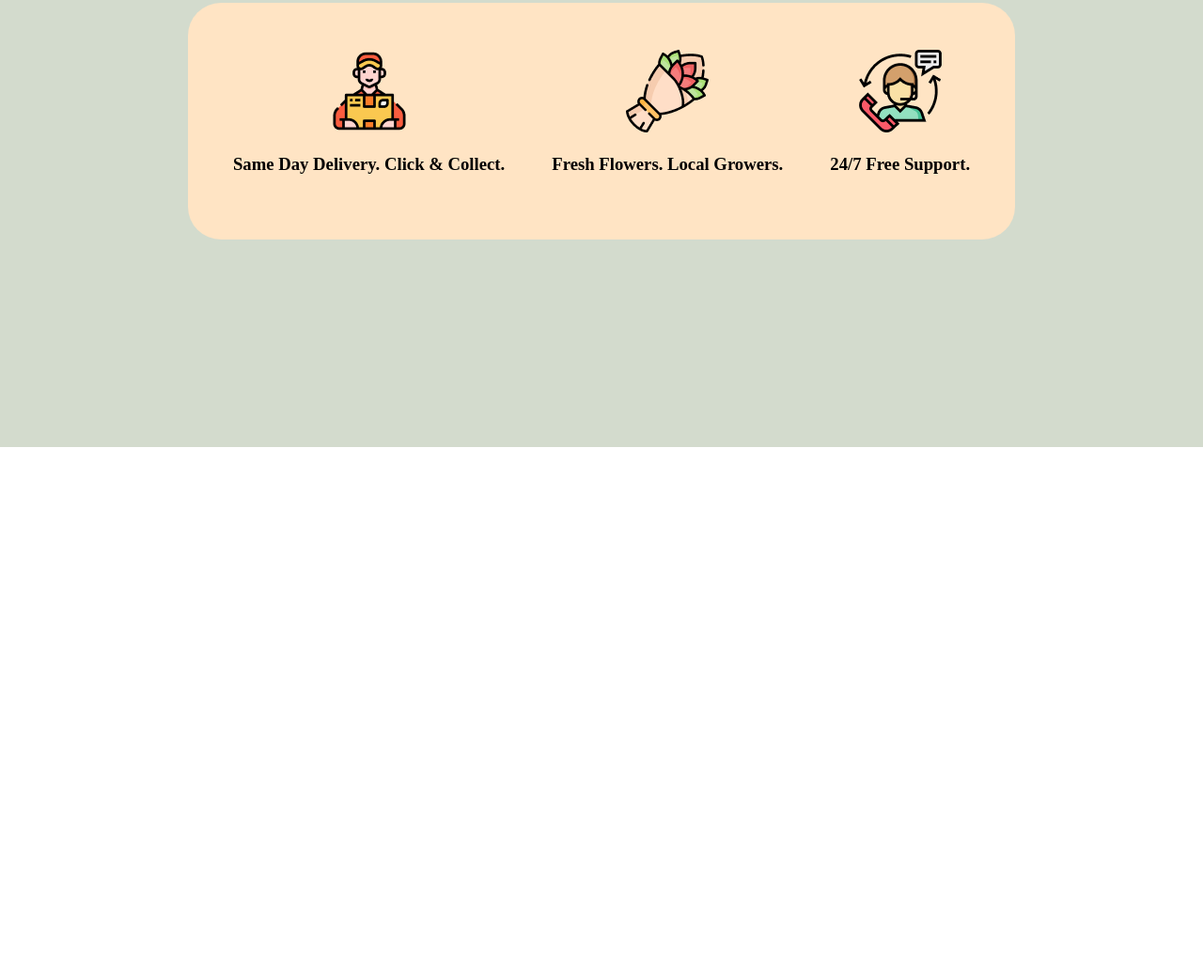
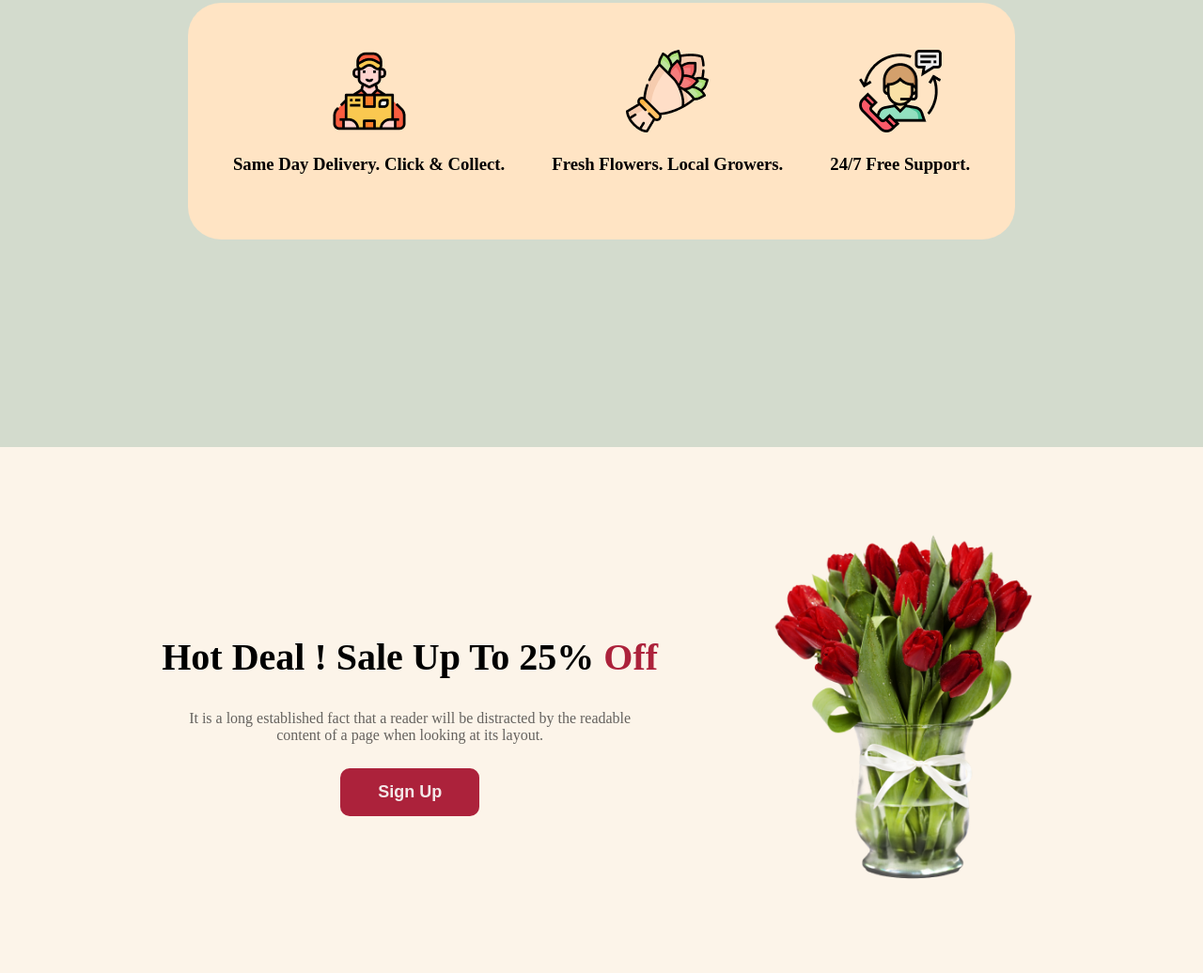
Before and after one commit to Md-Nadim-Mir/Flower-shop, a plain HTML site: page index.html in a window 1280 px wide. Shown: the part 1640-2676 px from the top of the page at 94% size. Before the commit the page ends 2116 px from the top, so only its background shows below. Drawn offline with Linux system fonts and the light colour scheme.

Commit message:
section 2 added completed

```diff
--- a/index.html
+++ b/index.html
@@ -114,33 +114,26 @@
 
    <!-- section 2 start -->
 
-   <!-- <section class="section2">
+
+         <section class="section2">
 
 
+                    <div>
+                            <h1 class="section2-title">Hot Deal ! Sale Up To 25% <span style="color: #AC223B;">Off</span></h1>
 
-         <div class="support-part">
+                            <p class="section2-discription">It is a long established fact that a reader will be distracted by the readable <br> content of a page when looking at its layout.</p>
 
-            <div>
-                     <img src="Flower Asset/Group 57.png" alt="">
-                      <h3>Same Day Delivery. Click & Collect.</h3>
-            </div>
+                            <button class="header-button">Sign Up</button>
+                    </div>
 
-            <div>
-                    <img src="Flower Asset/Group 58.png" alt="">
-                    <h3>Fresh Flowers. Local Growers.</h3>
-            </div>
-
-            <div>
-                    <img src="Flower Asset/Group 59.png" alt="">
-                    <h3>24/7 Free Support.</h3>
-            </div>
-
-         </div>
+                    <div>
+                             <img class="section2-img" src="Flower Asset/pngwing 8.png" alt="">
+                    </div>
 
 
+         </section>
 
 
-   </section> -->
 
    <!-- section 2 end -->
 
--- a/style.css
+++ b/style.css
@@ -142,3 +142,43 @@ body{
 
 
 /* section 1 design end */
+
+
+/* section 2 design start */
+
+
+ .section2{
+
+
+      display: flex;
+      height: 70vh;
+      align-items: center;
+      justify-content: center;
+      gap: 120px;
+      text-align: center;
+      background-color: rgba(250, 235, 215, 0.547);
+ }
+
+
+ .section2-title{
+
+    font-size: 40px;
+    font-weight:bolder;
+
+ }
+
+ .section2-discription{
+
+    color: rgba(19, 19, 19, 0.648);
+    font-size: 16px;
+    padding-bottom: 10px;
+ }
+
+ .section2-img{
+
+    height: 380px;
+ }
+
+
+
+/* section 2 design end */
```
